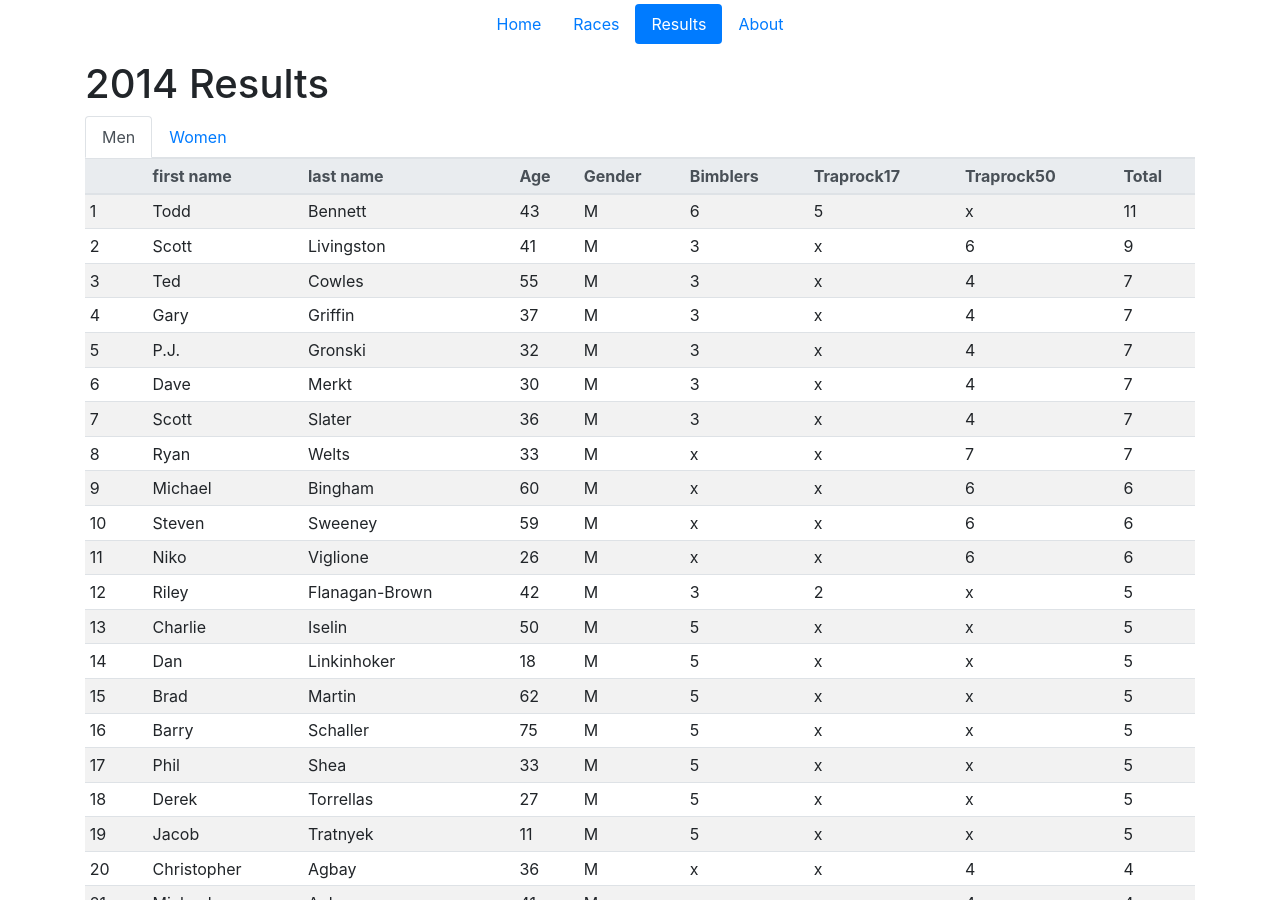
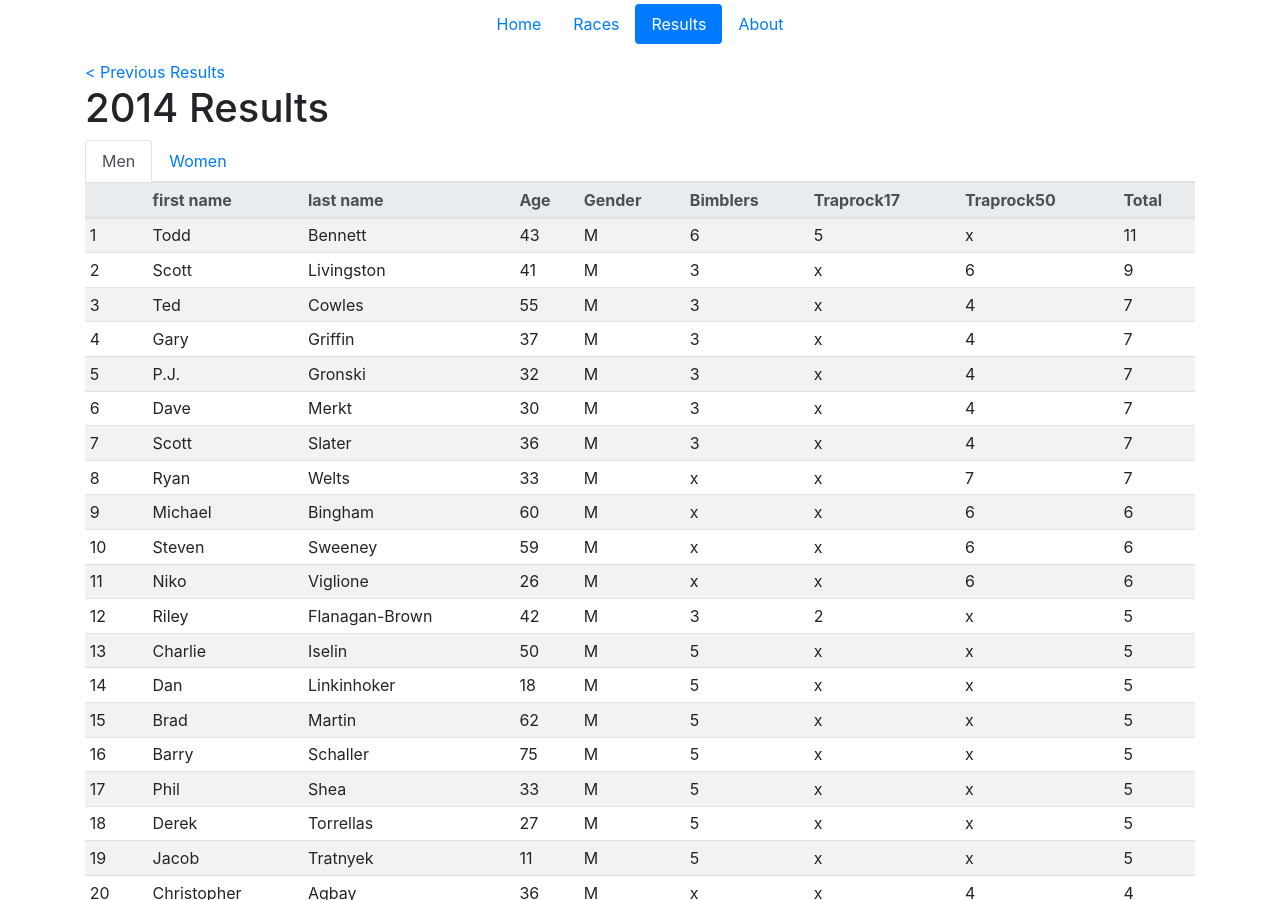
Before and after one commit to BlueBlazedTrailRunningSeries/BlueBlazedTrailRunningSeries.github.io, a Jekyll site: the page built from _results/2014.html, in a window 1280 px wide and 900 px high. Built offline with Jekyll 4.4.1, drawn with Linux system fonts in a browser that asks for light colours.

Commit message:
Add 'Previous Results' and 'Previous Races' to the races and results pages

```diff
--- a/_includes/resultstable.html
+++ b/_includes/resultstable.html
@@ -3,6 +3,8 @@
 {%- endcapture -%}
 
 <div class="container">
+
+<a href="/results/">&lt;&nbsp;Previous Results</a>
 
 <h1>{{ page.resultsyear }} Results</h1>
 
--- a/_layouts/race.html
+++ b/_layouts/race.html
@@ -3,6 +3,9 @@ layout: default
 ---
 
 <div class="container">
+
+<a href="/races/">&lt;&nbsp;Previous Races</a>
+
 <h1>The {{ page.year }} Blue-Blazed Events</h1>
 
 {% include eventstable.html %}
```
